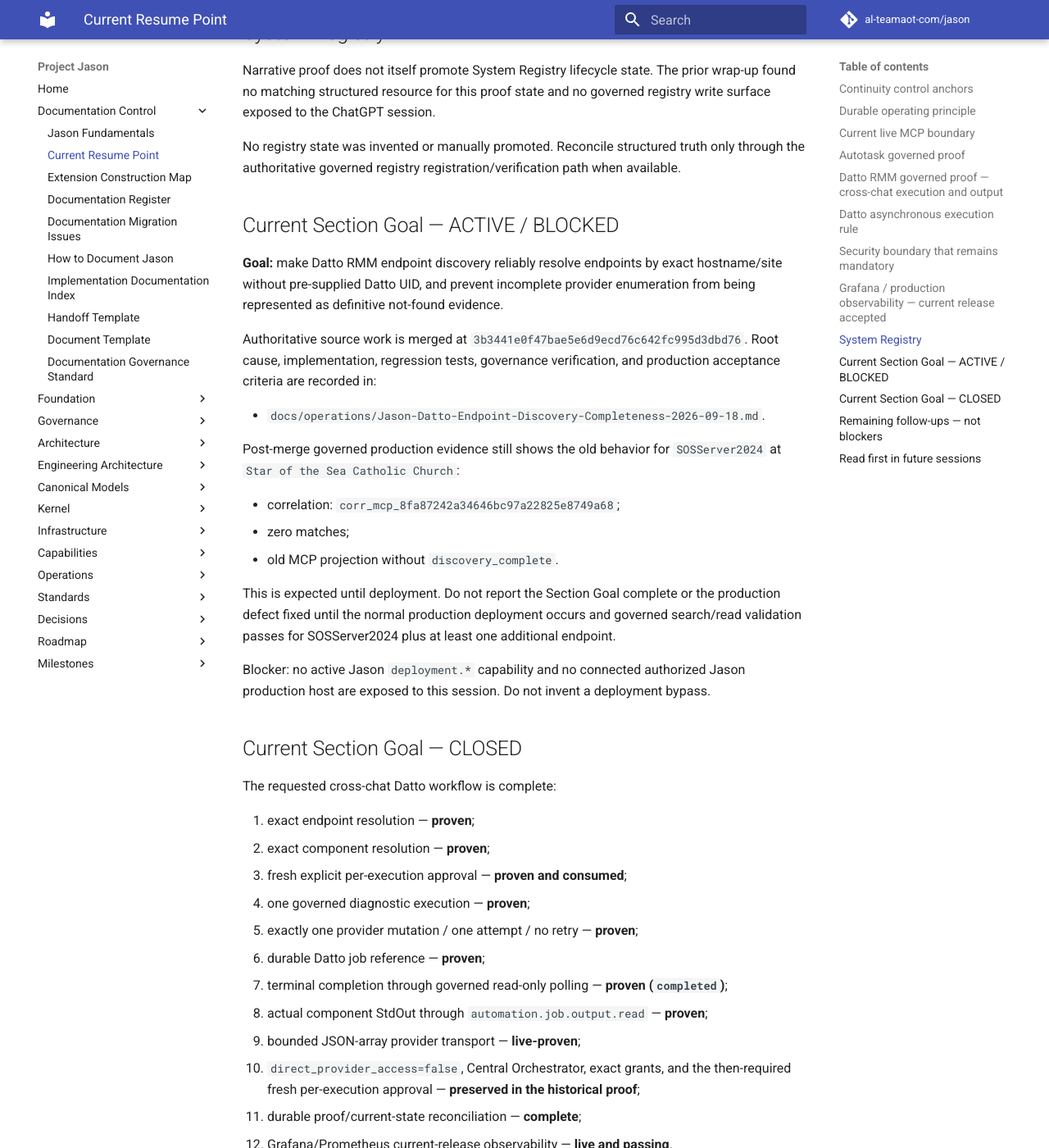
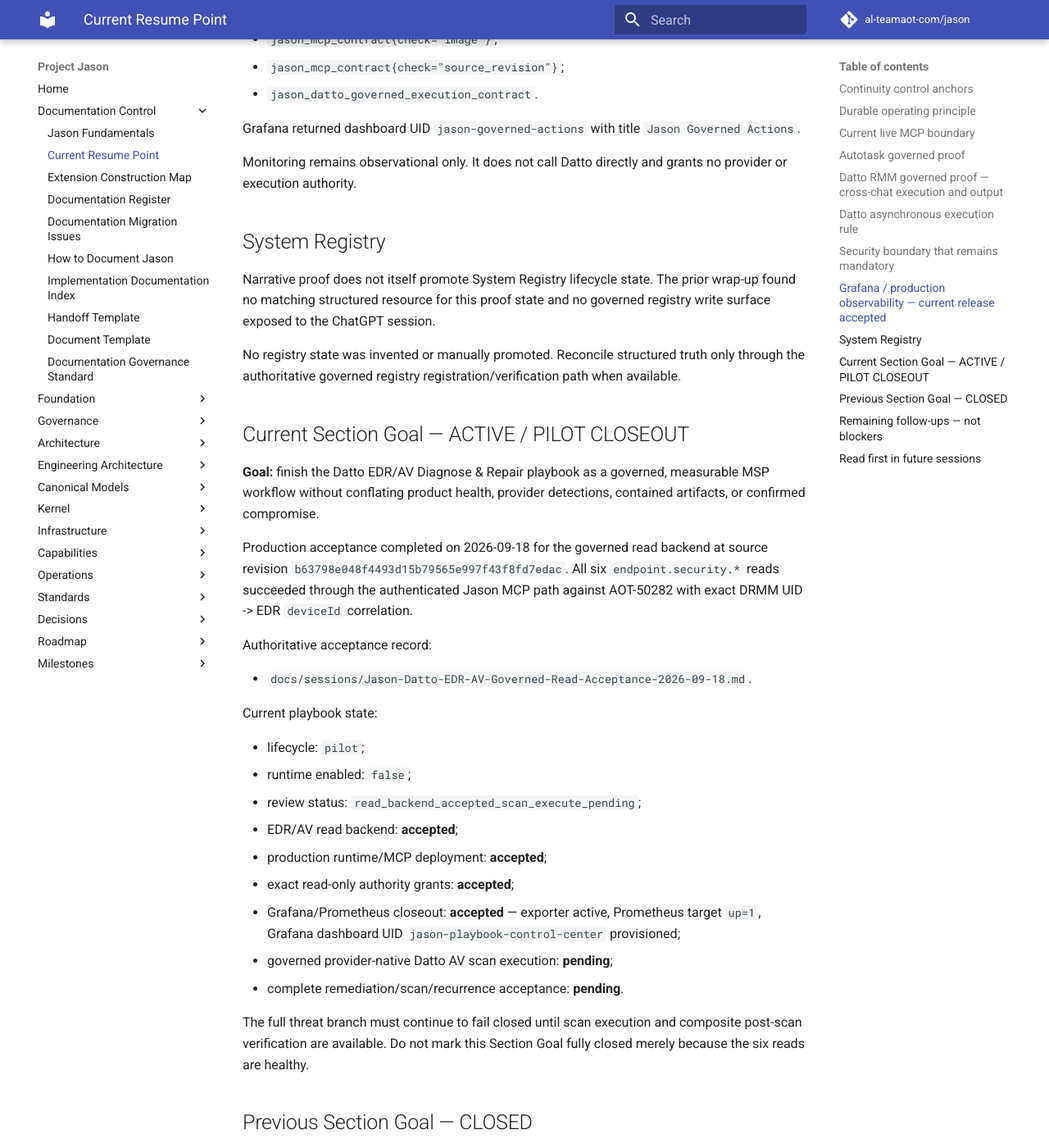
Before and after one commit to al-teamaot-com/jason, an MkDocs documentation site: the page built from docs/control/CURRENT.md, in a window 1280 px wide and 1400 px high, scrolled down 5862 px. Shown: the whole window at 82% size. Built offline with MkDocs 1.6.1 and Material for MkDocs 9.7.7, drawn with Linux system fonts in a browser that asks for light colours; comment, search, counter and statistics services are not loaded; some of the changed text lies outside the part shown.

Commit message:
Close out Datto EDR read-backend pilot observability

```diff
--- a/docs/control/CURRENT.md
+++ b/docs/control/CURRENT.md
@@ -1,7 +1,7 @@
 # Project Jason — Current Resume Point
 
 **Updated:** 2026-09-18
-**Status:** A new Section Goal is active: Datto endpoint hostname/site discovery completeness. The source fix is merged to the authoritative branch at `3b3441e0f47bae5e6d9ecd76c642fc995d3dbd76`, but production deployment is blocked because this session has no authorized production deployment capability/host access. The live MCP remains healthy and governed, but still exhibits the pre-fix endpoint-search contract; therefore this Section Goal is not complete.
+**Status:** Datto EDR/AV v1.2 governed read backend is production-deployed and accepted at source revision `b63798e048f4493d15b79565e997f43f8fd7edac`. All six `endpoint.security.*` read capabilities succeed through the authenticated Jason MCP path against AOT-50282 with exact DRMM UID -> EDR `deviceId` correlation. The playbook is in supervised pilot/read-ready state. Full threat-branch activation remains intentionally pending governed provider-native Datto AV scan execution and a complete remediation/scan/recurrence acceptance run.
 **Canonical purpose:** Human-readable resume point. Volatile production facts still require fresh runtime evidence before consequential change.
 
 ## Continuity control anchors
@@ -9,7 +9,7 @@
 - **Extension construction control:** `docs/control/EXTENSION-CONSTRUCTION-MAP.md`
 - **Last durable success:** preserved in the governed production proof and observability sections below.
 - **Production/runtime boundary:** use the recorded boundary below only as durable history; verify volatile production facts before consequential change.
-- **Next safe actions:** complete source and CI reconciliation, then perform a fresh production deployment preflight before any production change.
+- **Next safe actions:** finish playbook observability closeout, add governed provider-native Datto AV scan execution, then run the complete remediation/scan/recurrence acceptance path before enabling the full threat branch.
 
 ## Durable operating principle
 
@@ -23,8 +23,8 @@
 
 The currently established live MCP code/image boundary is:
 
-- source commit: `26704f0600bbc6c48c790c9b9ff501a3b5ec3aad`;
-- image: `jason-mcp:generic-governed-26704f0600bb`;
+- source commit: `b63798e048f4493d15b79565e997f43f8fd7edac`;
+- image: `jason-mcp:datto-edr-av-prod-b63798e` (`sha256:ef612ee0e4cb1779df5d8d765162f80c3b61f93816eb3a190673a66457df428f`);
 - mode: `governed-read-plus-actions`;
 - phase: `governed-action-pilot`;
 - governed execution: Central Orchestrator;
@@ -33,10 +33,13 @@
 - write tools enabled;
 - active write/action capabilities include `automation.component.execute`, `service.ticket.note.create`, and `service.ticket.update`;
 - Datto follow-up reads include `automation.job.read` and `automation.job.output.read`;
+- Datto EDR/AV governed reads include `endpoint.security.status.read`, `endpoint.security.detection.search`, `endpoint.security.detection.read`, `endpoint.security.policy.read`, `endpoint.security.scan.history.search`, and `endpoint.security.quarantine.search`;
+- all six endpoint-security reads were production-accepted against AOT-50282 on 2026-09-18;
+- matching `jason-runtime` is healthy on image ID `sha256:6342f0b38abcbfdbe7545f5d5947a0c683b2a40b193c28de5b8864da68d73680`;
 - write authority: `jason_exact_grant_plus_server_governed_approval_policy`;
 - Datto component approval policy: `server_classified_standing_safe_or_per_run`.
 
-Repository documentation/observability commits are newer than the deployed MCP code source. Do not equate branch HEAD with deployed MCP code without fresh runtime evidence.
+The live MCP and runtime were rebuilt from the Datto EDR/AV production-based branch and production-accepted at `b63798e...`. Continue to verify volatile runtime state before consequential change rather than assuming branch HEAD equals deployed state.
 
 ## Autotask governed proof
 
@@ -176,25 +179,31 @@
 
 No registry state was invented or manually promoted. Reconcile structured truth only through the authoritative governed registry registration/verification path when available.
 
-## Current Section Goal — ACTIVE / BLOCKED
+## Current Section Goal — ACTIVE / PILOT CLOSEOUT
 
-**Goal:** make Datto RMM endpoint discovery reliably resolve endpoints by exact hostname/site without pre-supplied Datto UID, and prevent incomplete provider enumeration from being represented as definitive not-found evidence.
+**Goal:** finish the Datto EDR/AV Diagnose & Repair playbook as a governed, measurable MSP workflow without conflating product health, provider detections, contained artifacts, or confirmed compromise.
 
-Authoritative source work is merged at `3b3441e0f47bae5e6d9ecd76c642fc995d3dbd76`. Root cause, implementation, regression tests, governance verification, and production acceptance criteria are recorded in:
+Production acceptance completed on 2026-09-18 for the governed read backend at source revision `b63798e048f4493d15b79565e997f43f8fd7edac`. All six `endpoint.security.*` reads succeeded through the authenticated Jason MCP path against AOT-50282 with exact DRMM UID -> EDR `deviceId` correlation.
 
-- `docs/operations/Jason-Datto-Endpoint-Discovery-Completeness-2026-09-18.md`.
+Authoritative acceptance record:
 
-Post-merge governed production evidence still shows the old behavior for `SOSServer2024` at `Star of the Sea Catholic Church`:
+- `docs/sessions/Jason-Datto-EDR-AV-Governed-Read-Acceptance-2026-09-18.md`.
 
-- correlation: `corr_mcp_8fa87242a34646bc97a22825e8749a68`;
-- zero matches;
-- old MCP projection without `discovery_complete`.
+Current playbook state:
 
-This is expected until deployment. Do not report the Section Goal complete or the production defect fixed until the normal production deployment occurs and governed search/read validation passes for SOSServer2024 plus at least one additional endpoint.
+- lifecycle: `pilot`;
+- runtime enabled: `false`;
+- review status: `read_backend_accepted_scan_execute_pending`;
+- EDR/AV read backend: **accepted**;
+- production runtime/MCP deployment: **accepted**;
+- exact read-only authority grants: **accepted**;
+- Grafana/Prometheus closeout: **accepted** — exporter active, Prometheus target `up=1`, Grafana dashboard UID `jason-playbook-control-center` provisioned;
+- governed provider-native Datto AV scan execution: **pending**;
+- complete remediation/scan/recurrence acceptance: **pending**.
 
-Blocker: no active Jason `deployment.*` capability and no connected authorized Jason production host are exposed to this session. Do not invent a deployment bypass.
+The full threat branch must continue to fail closed until scan execution and composite post-scan verification are available. Do not mark this Section Goal fully closed merely because the six reads are healthy.
 
-## Current Section Goal — CLOSED
+## Previous Section Goal — CLOSED
 
 The requested cross-chat Datto workflow is complete:
 
@@ -223,10 +232,12 @@
 
 1. `docs/control/JASON-FUNDAMENTALS.md`
 2. this file
-3. `docs/sessions/Jason-Datto-RMM-Cross-Chat-Output-Proof-2026-09-16.md`
-4. `docs/sessions/Jason-Datto-RMM-Governed-Execution-Proof-2026-09-16.md`
-5. `docs/sessions/Jason-Governed-Execution-Checkpoint-2026-09-16.md`
-6. `docs/operations/Runbook-ChatGPT-Business-Jason-MCP-Pilot.md`
-7. current Git and fresh runtime evidence before asserting volatile production state
+3. `docs/sessions/Jason-Datto-EDR-AV-Governed-Read-Acceptance-2026-09-18.md`
+4. `docs/playbooks/Jason-Datto-EDR-AV-Diagnose-Repair.md`
+5. `docs/sessions/Jason-Datto-RMM-Cross-Chat-Output-Proof-2026-09-16.md`
+6. `docs/sessions/Jason-Datto-RMM-Governed-Execution-Proof-2026-09-16.md`
+7. `docs/sessions/Jason-Governed-Execution-Checkpoint-2026-09-16.md`
+8. `docs/operations/Runbook-ChatGPT-Business-Jason-MCP-Pilot.md`
+9. current Git and fresh runtime evidence before asserting volatile production state
 
 Conversation memory is context only. It is not authority.
```
Also changed, not shown: docs/playbooks/Jason-Datto-EDR-AV-Diagnose-Repair.md (+1 -1 lines), docs/roadmaps/Project-Jason-TODO-and-Future-Ideas.md (+22 -0 lines), docs/sessions/Jason-Datto-EDR-AV-Governed-Read-Acceptance-2026-09-18.md (added, +203 -0 lines), implementation/autonomous_remediation/DATTO_EDR_AV_DEPLOYMENT_READINESS.md (+21 -12 lines), 1 other file.
